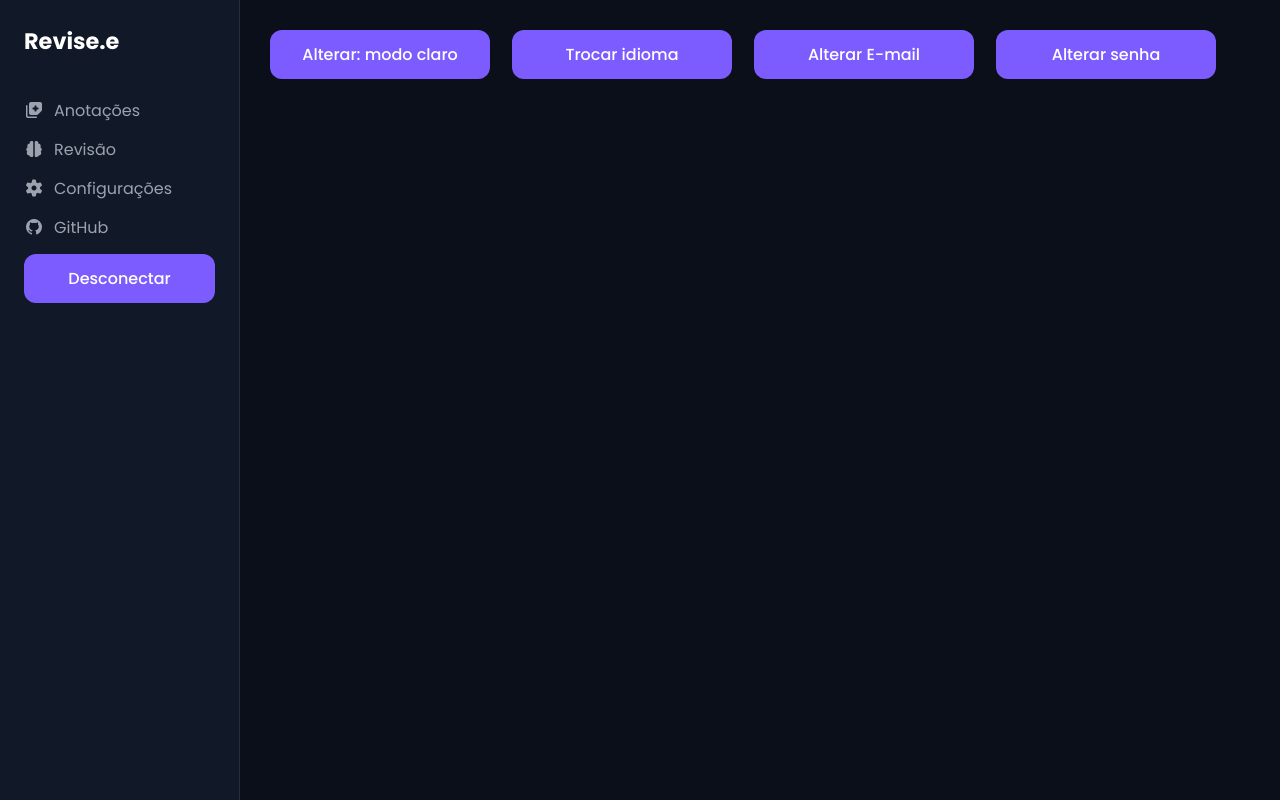
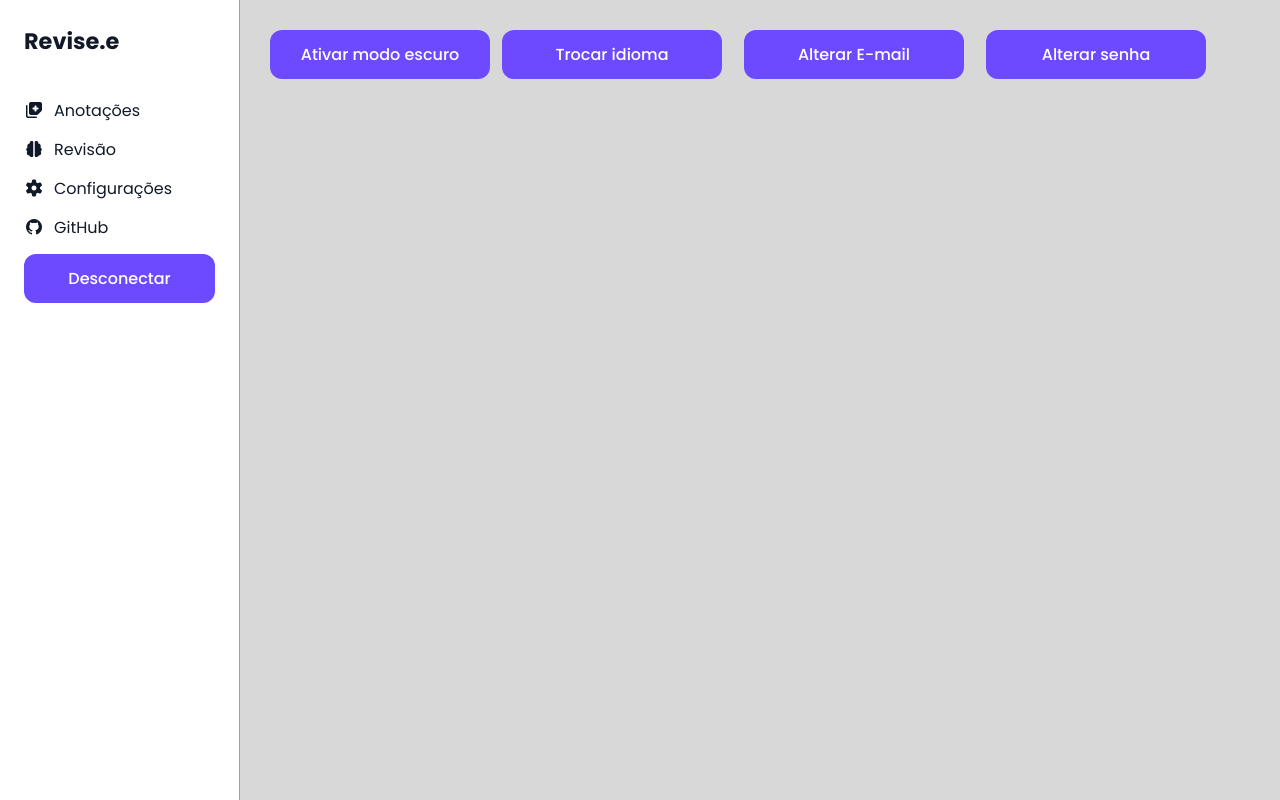
Before and after one commit to williamfurquim/Revise.e, a React (Vite) app in the folder frontend/: page /api/configuracoes in a window 1280 px wide. Built offline with nearby package versions, Linux system fonts and the light colour scheme; sample sign-in values are in the browser's storage.

Commit message:
style: dark/light mode

```diff
--- /dev/null
+++ b/frontend/src/components/Theme.tsx
@@ -0,0 +1,23 @@
+import { useState, useEffect } from 'react';
+
+export function Theme() {
+  const [isDark, setIsDark] = useState(() => {
+    return localStorage.getItem('theme') === 'dark';
+  });
+
+  useEffect(() => {
+    if (isDark) {
+      document.body.classList.remove('white-theme');
+      localStorage.setItem('theme', 'dark');
+    } else {
+      document.body.classList.add('white-theme');
+      localStorage.setItem('theme', 'light');
+    }
+  }, [isDark]);
+
+  return (
+    <button onClick={() => setIsDark(!isDark)}>
+      Ativar modo {isDark ? 'claro' : 'escuro'}
+    </button>
+  );
+}
--- a/frontend/src/pages/Configs.tsx
+++ b/frontend/src/pages/Configs.tsx
@@ -1,4 +1,5 @@
 import SideBar from '../components/SideBar'
+import { Theme } from '../components/Theme'
 
 const Configs = () => {
     return (
@@ -6,9 +7,8 @@ const Configs = () => {
             <SideBar></SideBar>
 
             <main className="configs-page">
-                <button style={{ marginRight: 10 }}>Alterar: modo claro</button>
+                <Theme></Theme>
                 <button style={{ marginRight: 10 }}>Trocar idioma</button>
-
                 <button style={{ marginRight: 10 }}>Alterar E-mail</button>
                 <button style={{ marginRight: 10 }}>Alterar senha</button>
             </main>
--- a/frontend/src/styles/global.css
+++ b/frontend/src/styles/global.css
@@ -19,6 +19,31 @@
 
   --shadow:
     0 10px 30px rgba(0, 0, 0, 0.35);
+
+  --radius: 12px;
+
+  --transition: 0.2s ease;
+}
+
+.white-theme {
+   --bg: #d8d8d8;
+  --bg-secondary: #ffffff;
+
+  --card: #ffffff;
+  --card-hover: #f1f5f9;
+
+  --border: #9ca0a4;
+
+  --primary: #6d4aff;
+  --primary-hover: #5b3df0;
+
+  --danger: #dc2626;
+
+  --text: #111827;
+  --muted: #111827;
+
+  --shadow:
+    0 10px 30px rgba(15, 23, 42, 0.08);
 
   --radius: 12px;
 
--- a/frontend/src/styles/sidebar.css
+++ b/frontend/src/styles/sidebar.css
@@ -22,7 +22,7 @@ aside {
 
   margin-bottom: 40px;
 
-  color: white;
+  color: var(--text);
 }
 
 aside nav ul {
@@ -39,7 +39,7 @@ aside li {
 
 aside a:hover,
 aside li:hover {
-  color: white;
+  color: var(--primary);
 }
 
 aside button {
```
